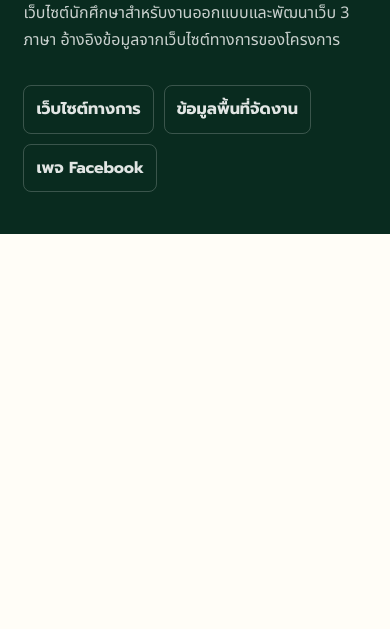
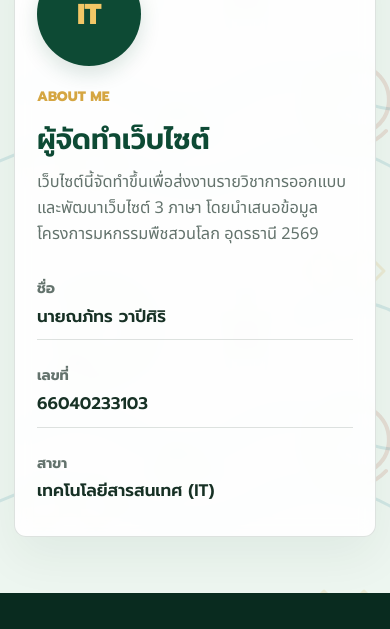
Before and after one commit to naphat103-utihe/naphat103-utihe.github.io, a plain HTML site: page index.html in a window 390 px wide. Shown: the part 7057-7686 px from the top of the page. Before the commit the page ends 7291 px from the top, so only its background shows below. Drawn offline with Linux system fonts and the light colour scheme.

Commit message:
ui About me

```diff
--- a/index.html
+++ b/index.html
@@ -30,6 +30,7 @@
         <a href="#highlights" data-i18n="navHighlights">ไฮไลต์</a>
         <a href="#site" data-i18n="navSite">พื้นที่จัดงาน</a>
         <a href="#visit" data-i18n="navVisit">วางแผนเข้าชม</a>
+        <a href="#about-me" data-i18n="navAboutMe">ผู้จัดทำ</a>
         <a href="#sources" data-i18n="navSources">แหล่งข้อมูล</a>
       </div>
 
@@ -257,6 +258,33 @@
         </article>
       </div>
     </section>
+
+    <section id="about-me" class="section student-section">
+      <div class="student-card">
+        <div class="student-mark" aria-hidden="true">
+          <span>IT</span>
+        </div>
+        <div class="student-copy">
+          <p class="eyebrow" data-i18n="studentEyebrow">About Me</p>
+          <h2 data-i18n="studentTitle">ผู้จัดทำเว็บไซต์</h2>
+          <p data-i18n="studentBody">เว็บไซต์นี้จัดทำขึ้นเพื่อส่งงานรายวิชาการออกแบบและพัฒนาเว็บไซต์ 3 ภาษา โดยนำเสนอข้อมูลโครงการมหกรรมพืชสวนโลก อุดรธานี 2569</p>
+        </div>
+        <dl class="student-details" aria-label="Student information">
+          <div>
+            <dt data-i18n="studentNameLabel">ชื่อ</dt>
+            <dd data-i18n="studentName">นายณภัทร วาปีศิริ</dd>
+          </div>
+          <div>
+            <dt data-i18n="studentIdLabel">เลขที่</dt>
+            <dd data-i18n="studentId">66040233103</dd>
+          </div>
+          <div>
+            <dt data-i18n="studentMajorLabel">สาขา</dt>
+            <dd data-i18n="studentMajor">เทคโนโลยีสารสนเทศ (IT)</dd>
+          </div>
+        </dl>
+      </div>
+    </section>
   </main>
 
   <footer id="sources" class="site-footer">
--- a/script.js
+++ b/script.js
@@ -5,6 +5,7 @@ const translations = {
     navHighlights: "ไฮไลต์",
     navSite: "พื้นที่จัดงาน",
     navVisit: "วางแผนเข้าชม",
+    navAboutMe: "ผู้จัดทำ",
     navSources: "แหล่งข้อมูล",
     heroEyebrow: "มหกรรมพืชสวนโลก อุดรธานี 2569",
     heroTitle: "Udon Thani International Horticultural Expo 2026",
@@ -93,6 +94,15 @@ const translations = {
     timeline3Label: "หลังเข้าชม",
     timeline3Title: "ต่อยอดการเรียนรู้",
     timeline3Body: "บันทึกประสบการณ์ ถ่ายภาพ และนำความรู้ด้านพืชสวน ความยั่งยืน และวัฒนธรรมไปแบ่งปันต่อ",
+    studentEyebrow: "About Me",
+    studentTitle: "ผู้จัดทำเว็บไซต์",
+    studentBody: "เว็บไซต์นี้จัดทำขึ้นเพื่อส่งงานรายวิชาการออกแบบและพัฒนาเว็บไซต์ 3 ภาษา โดยนำเสนอข้อมูลโครงการมหกรรมพืชสวนโลก อุดรธานี 2569",
+    studentNameLabel: "ชื่อ",
+    studentName: "นายณภัทร วาปีศิริ",
+    studentIdLabel: "เลขที่",
+    studentId: "66040233103",
+    studentMajorLabel: "สาขา",
+    studentMajor: "เทคโนโลยีสารสนเทศ (IT)",
     footerText: "เว็บไซต์นักศึกษาสำหรับงานออกแบบและพัฒนาเว็บ 3 ภาษา อ้างอิงข้อมูลจากเว็บไซต์ทางการของโครงการ",
     sourceOfficial: "เว็บไซต์ทางการ",
     sourceMap: "ข้อมูลพื้นที่จัดงาน",
@@ -104,6 +114,7 @@ const translations = {
     navHighlights: "Highlights",
     navSite: "Expo Site",
     navVisit: "Plan a Visit",
+    navAboutMe: "About Me",
     navSources: "Sources",
     heroEyebrow: "Udon Thani Horticultural Expo 2026",
     heroTitle: "Udon Thani International Horticultural Expo 2026",
@@ -192,6 +203,15 @@ const translations = {
     timeline3Label: "After the Visit",
     timeline3Title: "Continue Learning",
     timeline3Body: "Record your experience, take photos and share knowledge about horticulture, sustainability and culture.",
+    studentEyebrow: "About Me",
+    studentTitle: "Website Creator",
+    studentBody: "This website was created for a three-language web design and development assignment, presenting information about Udon Thani International Horticultural Expo 2026.",
+    studentNameLabel: "Name",
+    studentName: "Mr. Naphat Wapisiri",
+    studentIdLabel: "Student ID",
+    studentId: "66040233103",
+    studentMajorLabel: "Major",
+    studentMajor: "Information Technology (IT)",
     footerText: "A student website for a three-language web design and development assignment, based on information from the official project website.",
     sourceOfficial: "Official Website",
     sourceMap: "Expo Site Details",
@@ -203,6 +223,7 @@ const translations = {
     navHighlights: "亮点",
     navSite: "会场区域",
     navVisit: "参观计划",
+    navAboutMe: "制作者",
     navSources: "资料来源",
     heroEyebrow: "乌隆他尼国际园艺博览会 2026",
     heroTitle: "乌隆他尼国际园艺博览会 2026",
@@ -291,6 +312,15 @@ const translations = {
     timeline3Label: "参观之后",
     timeline3Title: "延伸学习",
     timeline3Body: "记录体验、拍照，并分享园艺、可持续发展和文化知识。",
+    studentEyebrow: "About Me",
+    studentTitle: "网站制作者",
+    studentBody: "本网站为三语网页设计与开发课程作业而制作，内容介绍乌隆他尼国际园艺博览会 2026。",
+    studentNameLabel: "姓名",
+    studentName: "Naphat Wapisiri 先生",
+    studentIdLabel: "学号",
+    studentId: "66040233103",
+    studentMajorLabel: "专业",
+    studentMajor: "信息技术 (IT)",
     footerText: "本网站为三语网页设计与开发课程作业，资料参考自项目官方网站。",
     sourceOfficial: "官方网站",
     sourceMap: "会场资料",
--- a/style.css
+++ b/style.css
@@ -918,6 +918,101 @@ button {
   font-weight: 900;
 }
 
+.student-section {
+  max-width: none;
+  padding-top: 86px;
+  padding-bottom: 86px;
+  background: var(--mist);
+  background-image: var(--udon-pattern);
+  background-size: 520px 340px;
+}
+
+.student-card {
+  display: grid;
+  grid-template-columns: auto minmax(280px, 1fr) minmax(280px, 0.82fr);
+  gap: clamp(20px, 4vw, 42px);
+  align-items: center;
+  max-width: 1120px;
+  margin: 0 auto;
+  padding: clamp(24px, 4vw, 42px);
+  border: 1px solid var(--line);
+  border-radius: 12px;
+  color: var(--ink);
+  background: rgba(255, 255, 255, 0.9);
+  box-shadow: 0 20px 48px rgba(12, 51, 38, 0.06);
+  backdrop-filter: blur(8px);
+}
+
+.student-mark {
+  display: grid;
+  place-items: center;
+  width: clamp(80px, 10vw, 100px);
+  aspect-ratio: 1;
+  border-radius: 50%;
+  background: var(--forest);
+  box-shadow: 0 8px 20px rgba(13, 74, 52, 0.15);
+}
+
+.student-mark span {
+  color: var(--sun);
+  font-family: var(--font-ui);
+  font-size: clamp(1.8rem, 3vw, 2.4rem);
+  font-weight: 800;
+  letter-spacing: -0.02em;
+}
+
+.student-copy h2 {
+  margin: 0;
+  color: var(--forest);
+  font-family: var(--font-heading);
+  font-size: clamp(1.8rem, 3.5vw, 2.8rem);
+  font-weight: 600;
+  line-height: 1.25;
+}
+
+.student-copy p:last-child {
+  max-width: 620px;
+  margin: 12px 0 0;
+  color: var(--muted);
+  font-size: 1.02rem;
+  line-height: 1.6;
+}
+
+.student-details {
+  display: grid;
+  gap: 14px;
+  margin: 0;
+}
+
+.student-details div {
+  display: grid;
+  grid-template-columns: 80px 1fr;
+  gap: 16px;
+  align-items: center;
+  padding: 10px 0;
+  border-bottom: 1px solid var(--line);
+}
+
+.student-details div:last-child {
+  border-bottom: none;
+}
+
+.student-details dt {
+  color: var(--muted);
+  font-family: var(--font-ui);
+  font-size: 0.9rem;
+  font-weight: 700;
+}
+
+.student-details dd {
+  margin: 0;
+  color: var(--ink);
+  font-family: var(--font-ui);
+  font-weight: 600;
+  font-size: 1.05rem;
+  line-height: 1.45;
+}
+
 .site-footer {
   display: grid;
   grid-template-columns: minmax(280px, 1fr) auto;
@@ -1022,8 +1117,13 @@ button {
 
   .about-grid,
   .site-layout,
-  .visit-banner {
+  .visit-banner,
+  .student-card {
     grid-template-columns: 1fr;
+  }
+
+  .student-mark {
+    width: 104px;
   }
 }
 
@@ -1136,6 +1236,19 @@ button {
     padding: 0 18px 18px;
   }
 
+  .student-section {
+    padding: 56px 14px;
+  }
+
+  .student-card {
+    padding: 22px;
+  }
+
+  .student-details div {
+    grid-template-columns: 1fr;
+    gap: 4px;
+  }
+
   .site-footer {
     grid-template-columns: 1fr;
   }
```
